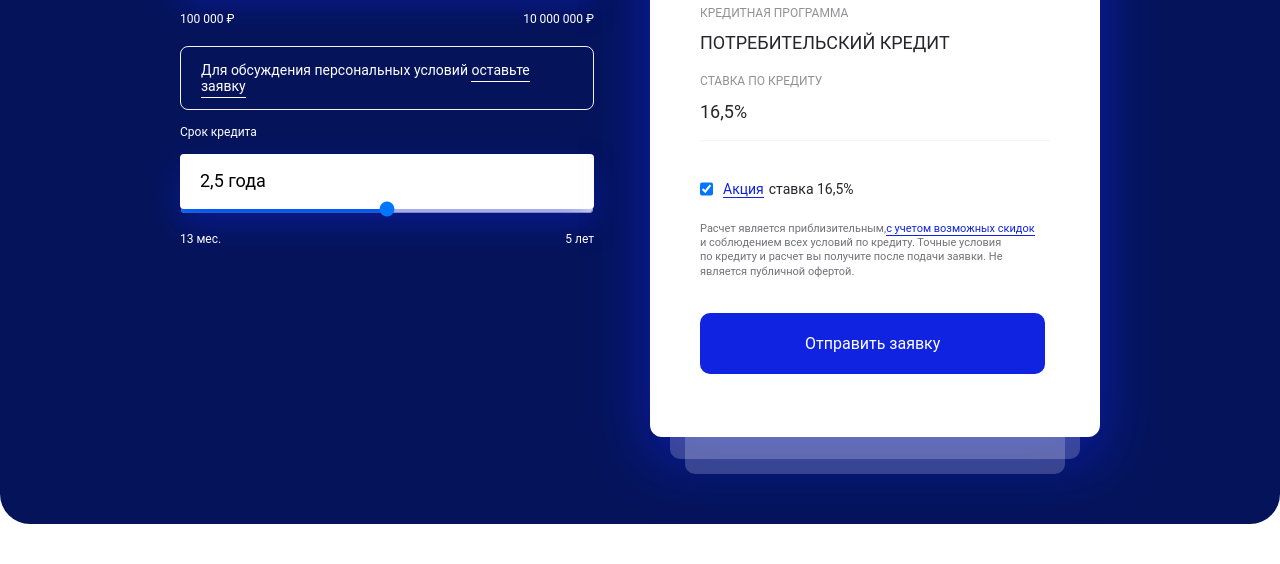
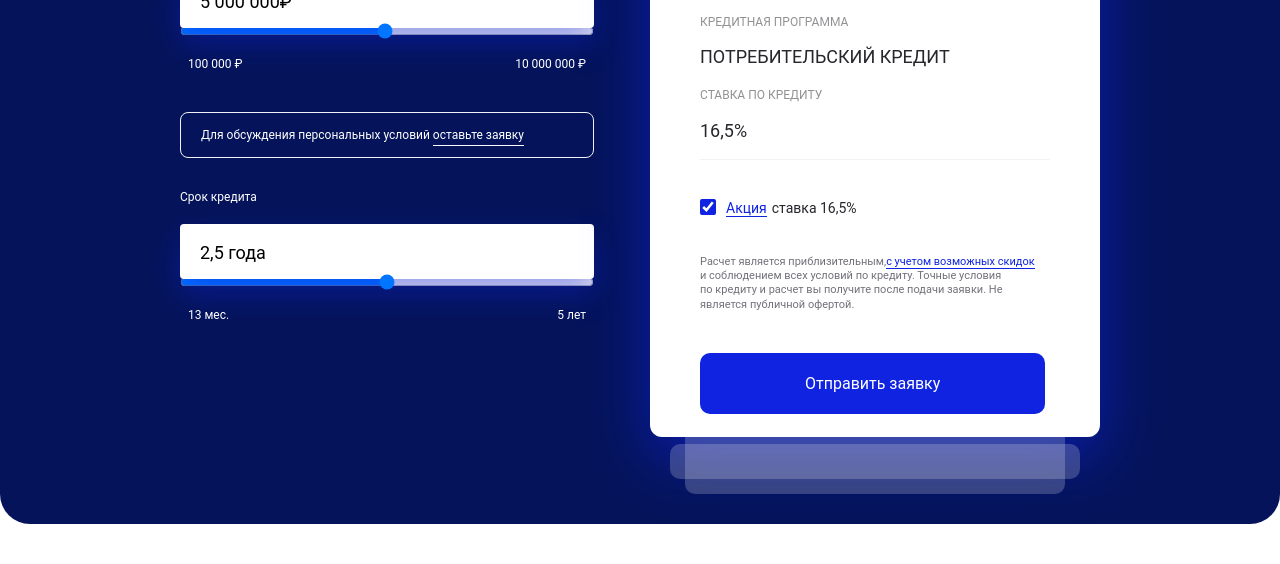
Before and after one commit to SnowPenguin01/practice, a plain HTML site: page index.html in a window 1280 px wide. Shown: the part 548-1112 px from the top of the page. Drawn offline with Linux system fonts and the light colour scheme; a web font is replaced by a local one.

Commit message:
Update style.css

```diff
--- a/style.css
+++ b/style.css
@@ -101,7 +101,8 @@ header{
 .title__text{
     font-size: 26px;
     line-height: 40px;
-    padding-top: 15px;
+    padding-top: 45px;
+    margin-bottom: 45px;
 }
 
 .calc-block{
@@ -115,11 +116,11 @@ header{
 
 .application-text{
     color: #fff;
-    font-size: 14px;
+    font-size: 12px;
     border:1px solid #F1F3F6;
     padding: 15px 20px;
     border-radius: 8px;
-    margin: 10px 0;
+    margin-bottom: 32px;
 }
 
 .application-link{
@@ -130,10 +131,11 @@ header{
 
 .button-switch{
     display: flex;
+    margin-bottom: 39px;
 }
 
 .button-switch__text{
-    font-size: 15px;
+    font-size: 12px;
     display: flex;
     align-items: center;
 }
@@ -156,7 +158,7 @@ header{
     position: absolute;
     width: 21px;
     height: 21px;
-    background: #015aff;
+    background: #0F23E1;
     border-radius: 20px;
     top: 2px;
     left: 4px;
@@ -173,10 +175,11 @@ input:checked[class="button-switch__checkbox"]::before{
 .form-input{
     background-color: #fff;
     padding: 20px;
+    font-size: 20px;
     width: 100%;
     height: 55px;
     border-radius: 4px;
-    margin: 15px 0;
+    margin-bottom: 18px;
     box-shadow: 0px 15px 30px rgba(15, 35, 225, 0.4);
 }
 
@@ -187,20 +190,20 @@ input:checked[class="button-switch__checkbox"]::before{
 }
 
 .form-text{
-    padding-top: 5px;
     color: #fff;
     font-size: 12px;
+    margin-bottom: 20px;
 }
 
 .under-form-text{
     display: flex;
     justify-content: space-between;
-    padding: 10px 0;
+    padding: 18px 8px 0 8px;
+    margin-bottom: 21px;
 }
 
-
 .calc-block__content{
-    margin-bottom: 50px;
+    margin-bottom: 71px;
     width: 335px;
     height: 600px;
     border-radius: 12px;
@@ -213,10 +216,21 @@ input:checked[class="button-switch__checkbox"]::before{
 }
 
 .content-block{
-    margin: 60px 50px;
+    margin: 30px 25px;
+}
+
+.invoice-block{
+    border-bottom: 1px solid #F1F3F6;
+    margin-bottom: 25px;
+}
+.credit-program-block{
+    border-bottom: 1px solid #F1F3F6;
+    padding-bottom: 18px;
+    margin-bottom: 25px;
 }
 
 .content-text{
+    margin-bottom: 18px;
     font-size: 12px;
     line-height: 180%;
     text-transform: uppercase;
@@ -225,7 +239,6 @@ input:checked[class="button-switch__checkbox"]::before{
 }
 
 .content-title{
-    margin-top: 6px;
     margin-bottom: 30px;
     font-size: 31px;
     line-height: 27px;
@@ -236,7 +249,6 @@ input:checked[class="button-switch__checkbox"]::before{
 .content-subtitle{
     line-height: 27px;
     color: #26262C;
-    margin-top: 5px;
     margin-bottom: 15px;
     font-size: 18px;
     text-transform: uppercase;
@@ -244,6 +256,13 @@ input:checked[class="button-switch__checkbox"]::before{
 
 .checkbox-block{
     display: flex;
+    margin-bottom: 19px;
+}
+
+.checkbox-block_check{
+    accent-color: #0F23E1;
+    width: 16px;
+    height: 16px;
 }
 
 .checkbox-block__text{
@@ -261,37 +280,36 @@ input:checked[class="button-switch__checkbox"]::before{
 
 .copy-text{
     color: #71717A;
-    margin-top: 5px;
-    margin-bottom: 15px;
+    margin-bottom: 22px;
     font-size: 11px;
     line-height: 130%;
 }
 
 .button-to-send{
-    font-size: 12px;
+    font-size: 14px;
     line-height: 19px;
     text-align: center;
     color: #FFFFFF;
     background: #0F23E1;
     border-radius: 10px;
-    padding: 12px 64px;
+    padding: 22px 82px;
 }
 
 .pseudo-block{
-    margin: -68px auto;
+    margin: -60px auto;
     background: rgba(255, 255, 255, 0.2);
     border-radius: 10px;
 }
 
 .pseudo-block_first{
     width: 320px;
-    height: 35px;
+    height: 75px;
     z-index: 2;
 }
 
 .pseudo-block_second{
     width: 300px;
-    height: 40px;
+    height: 35px;
     margin-top: 38px;
     z-index: 1;
 }
@@ -333,6 +351,7 @@ footer{
         font-size: 40px;
         line-height: 50px;
         padding-top: 0;
+        margin-bottom: 0;
     }
 
     .calc-block{
@@ -354,13 +373,29 @@ footer{
         width: 450px;
     }
 
+    .content-block{
+        margin: 60px 50px;
+    }
+
+    .content-text{
+        margin-bottom: 10px;
+    }
+
+    .content-title{
+        margin-bottom: 35px;
+    }
+
+    .credit-program-block{
+        margin-bottom: 35px;
+    }
+
     .button-to-send{
         font-size: 16px;
         padding: 21px 105px;
     }
 
     .pseudo-block{
-        margin: -10px auto;
+        margin: -30px auto;
     }
 
     .pseudo-block_first{
@@ -370,8 +405,8 @@ footer{
 
     .pseudo-block_second{
         width: 380px;
-        height: 65px;
-        margin-top: -50px;
+        height: 100px;
+        margin-top: -85px;
     }
 
     footer{
```
